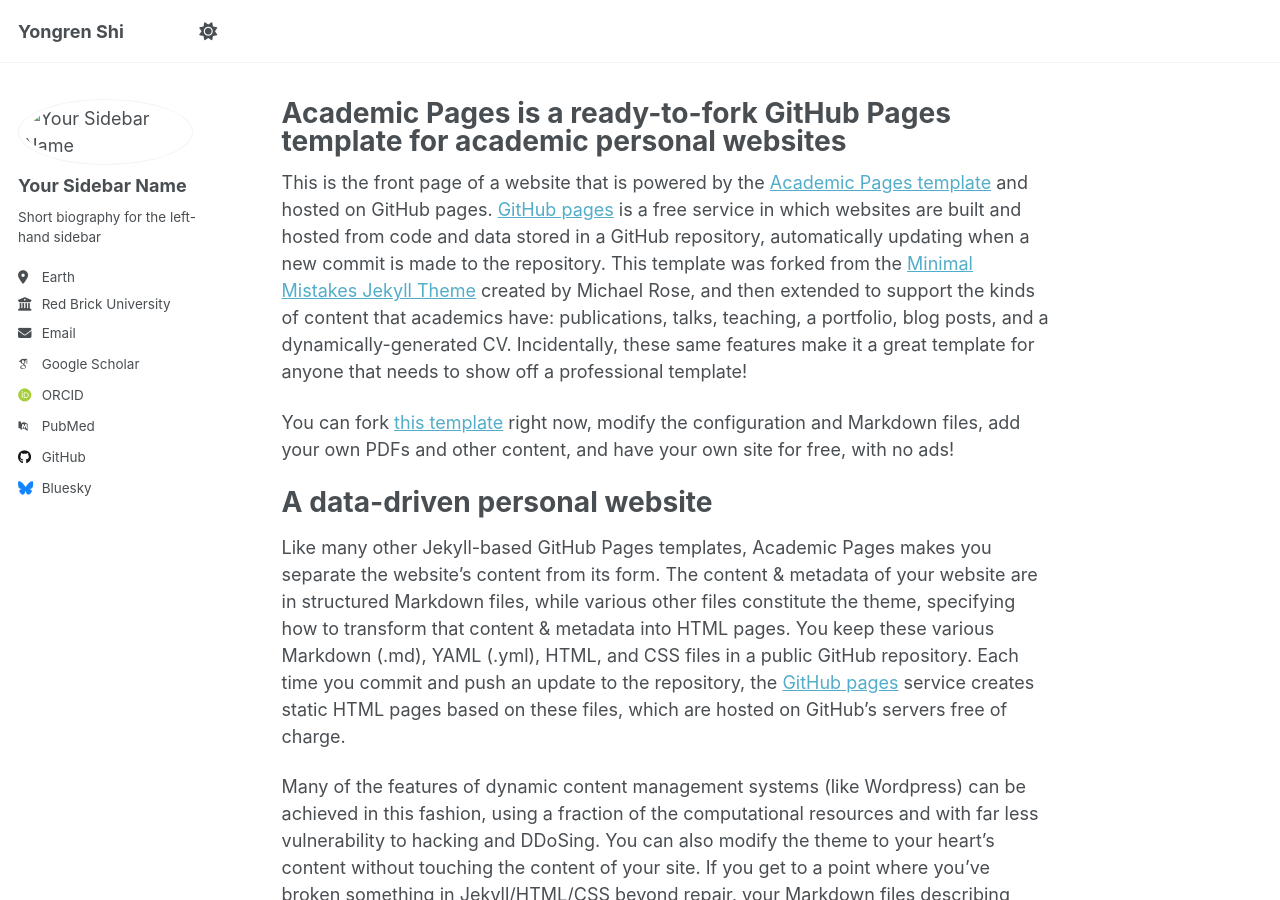
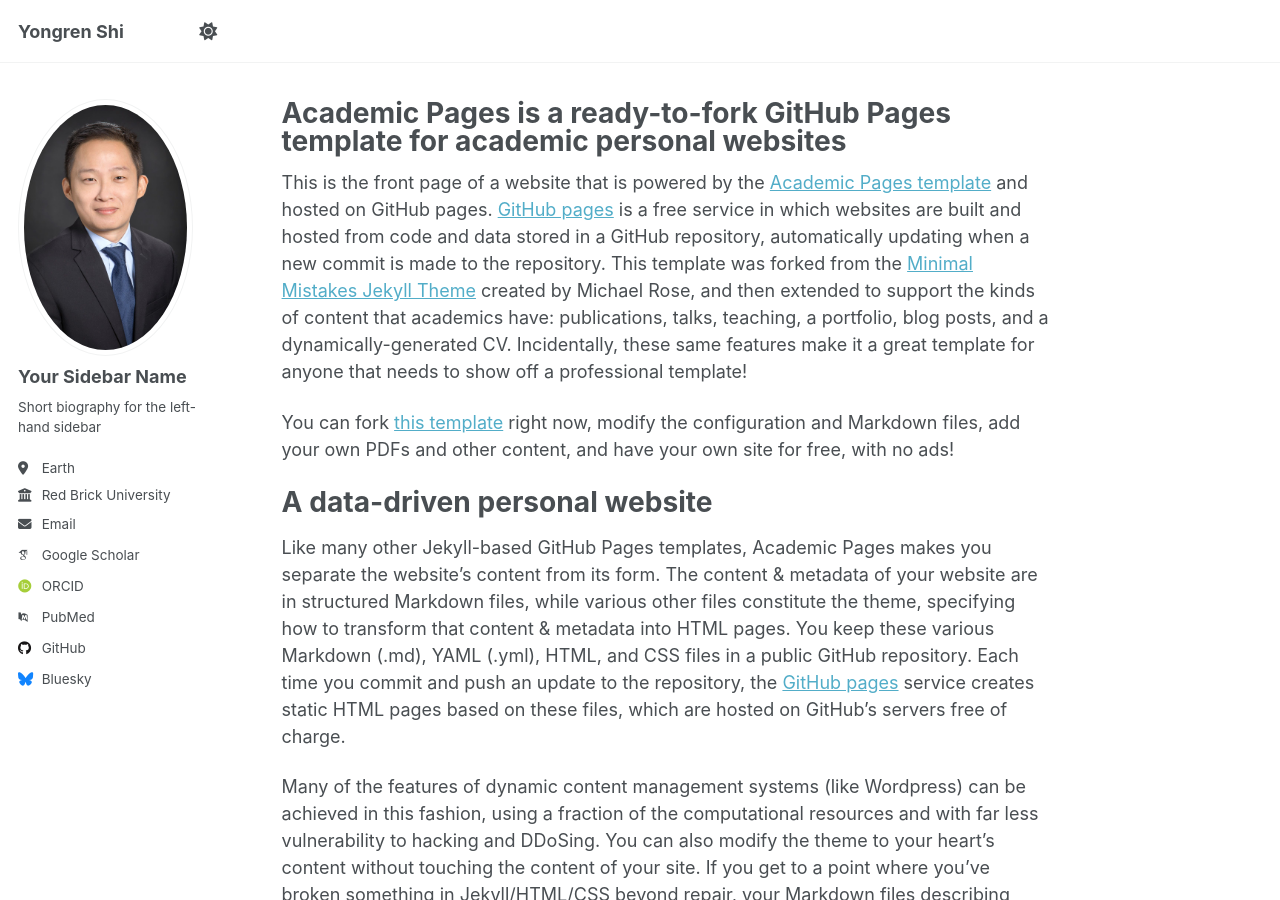
Before and after one commit to YongrenShi/YongrenShi, a Jekyll site: the page built from _pages/about.md, in a window 1280 px wide and 900 px high. Built offline with Jekyll 4.4.1, drawn with Linux system fonts in a browser that asks for light colours; some web fonts are replaced; a script that is not in the unit is left out.

Commit message:
Update _config.yml

```diff
--- a/_config.yml
+++ b/_config.yml
@@ -22,7 +22,7 @@ repository               : "academicpages/academicpages.github.io"
 #               Additional customization can be done by editing /_includes/author-profile.html
 author:
   # Biographic information
-  avatar           : "_files/headshot_shi.jpg"
+  avatar           : "headshot_shi.jpg"
   name             : "Your Sidebar Name"
   pronouns         : # example: "she/her"
   bio              : "Short biography for the left-hand sidebar"
```
